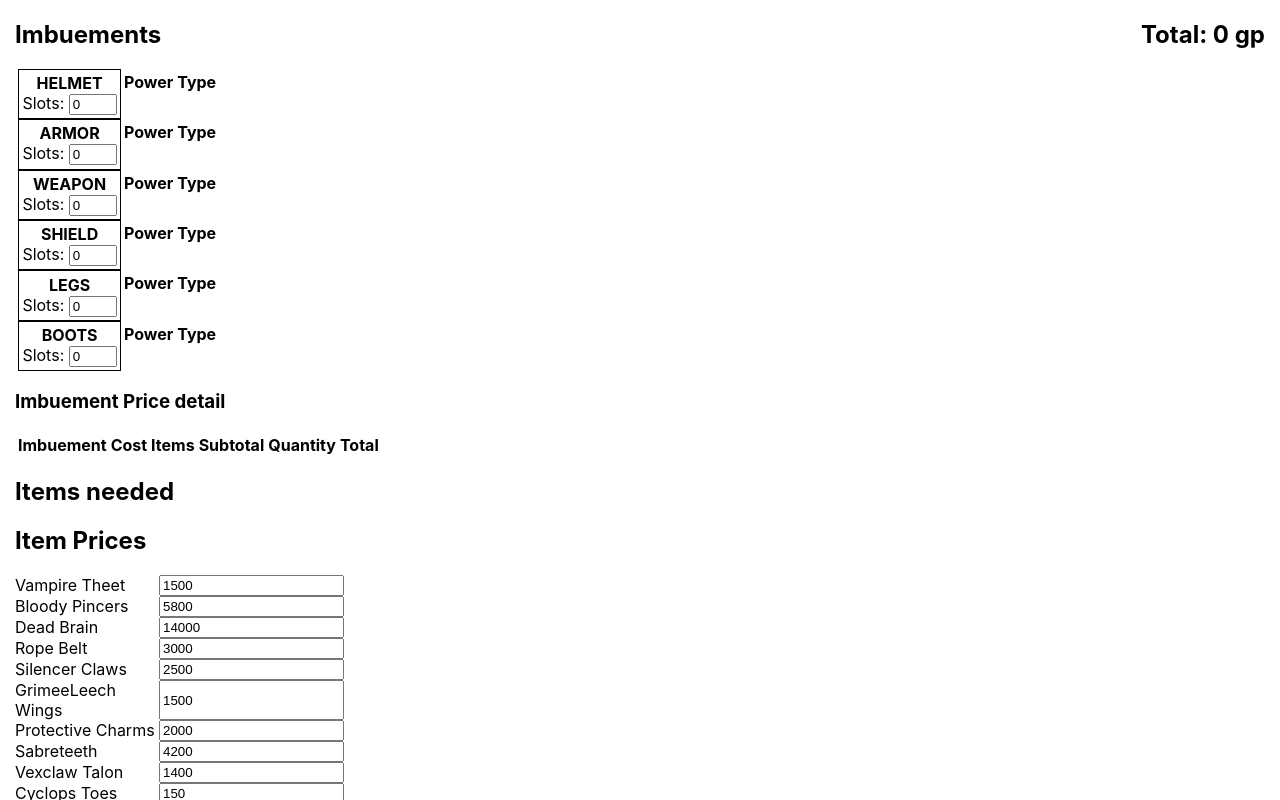
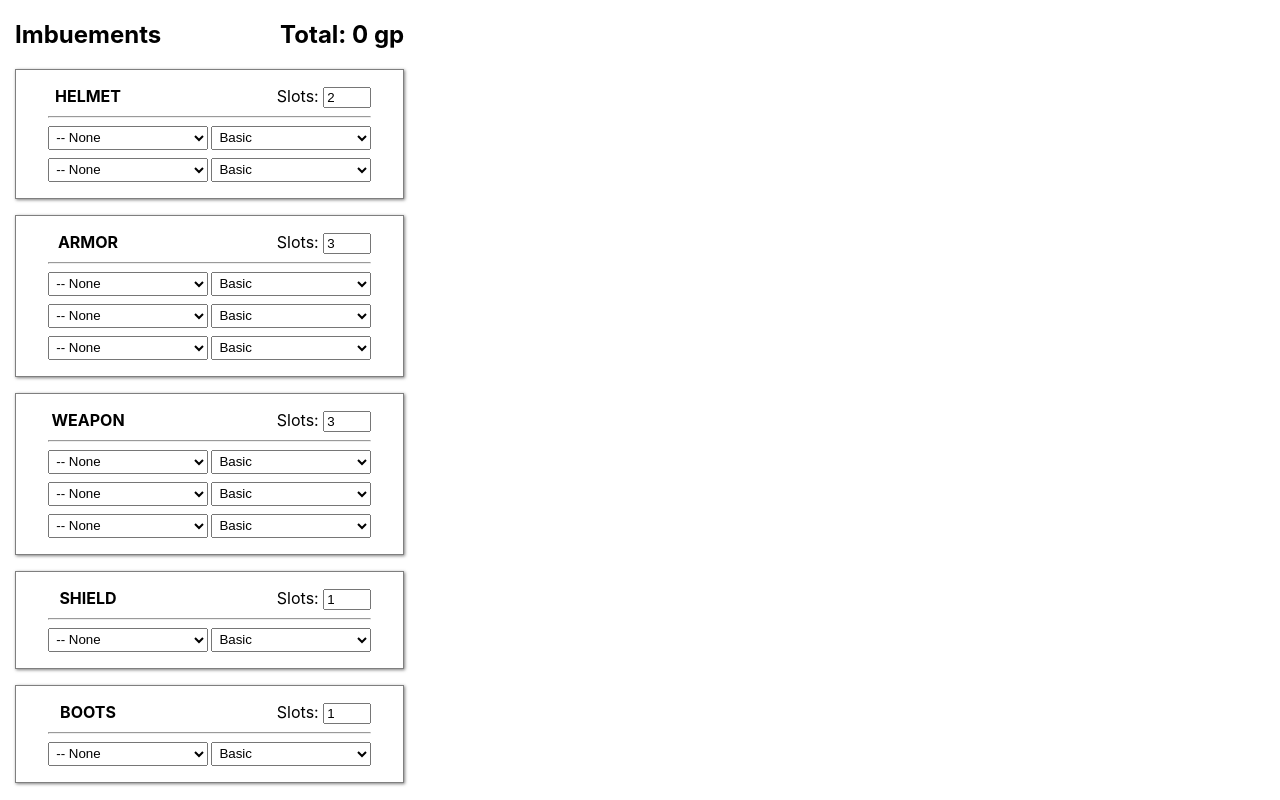
Before and after one commit to GonziTaji/tibia-imbuements, a Next.js app: page / in a window 1280 px wide. Shown: the top 800 px of the page. Built offline with nearby package versions, Linux system fonts and the light colour scheme.

Commit message:
feat: better  layout &  initial slot quantity

```diff
--- a/package.json
+++ b/package.json
@@ -20,5 +20,8 @@
     "react-dom": "18.2.0",
     "typescript": "4.8.4",
     "zustand": "^4.1.4"
+  },
+  "devDependencies": {
+    "sass": "^1.56.1"
   }
 }
--- a/pages/index.tsx
+++ b/pages/index.tsx
@@ -1,10 +1,19 @@
 import { useEffect } from 'react';
-import { imbuementsPerSlot, imbuementTypesData, IMBUEMENT_POWER, IMBUEMENT_TYPE } from '../src/data';
+import { EQUIPEMENT_SLOT, imbuementsPerSlot, imbuementTypesData, IMBUEMENT_POWER, IMBUEMENT_TYPE } from '../src/data';
 import { ItemData } from '../src/types';
 import useImbuementStore from '../src/hooks/useImbuementStore';
 import { formatGold } from '../src/utils';
 import ItemPriceList from '../src/components/ItemPriceList';
 import ImbuementCostList from '../src/components/ImbuementCostList';
+import styles from '../styles/Home.module.css';
+
+const ImbuementMaxSlot = {
+    [EQUIPEMENT_SLOT.Helmet]: 2,
+    [EQUIPEMENT_SLOT.Armor]: 3,
+    [EQUIPEMENT_SLOT.Weapon]: 3,
+    [EQUIPEMENT_SLOT.Shield]: 1,
+    [EQUIPEMENT_SLOT.Boots]: 1,
+};
 
 export default function Home() {
     const { slots, itemPrices, changeImbuement, changeSlotQuantity, loadPrices } = useImbuementStore();
@@ -43,15 +52,24 @@ export default function Home() {
 
     return (
         <main style={{ padding: 15, paddingTop: 0 }}>
-            <article>
+            <article style={{ width: 'fit-content' }}>
                 <div style={{ display: 'flex', justifyContent: 'space-between' }}>
                     <h1>Imbuements</h1>
                     <h2>Total: {formatGold(grandTotal)}</h2>
                 </div>
 
-                {Object.entries(imbuementsPerSlot).map(([slot, availableTypes]) => (
-                    <div key={slot} style={{ display: 'flex' }}>
-                        <div style={{ border: '1px solid black', marginLeft: '0.2rem', padding: '0.2rem' }}>
+                {Object.keys(EQUIPEMENT_SLOT).map((slot) => (
+                    <div
+                        className={styles.slotContainer}
+                        key={slot}
+                        style={{
+                            border: '1px solid rgba(0,0,0,0.5)',
+                            boxShadow: '1px 1px 3px rgba(0,0,0,0.5)',
+                            padding: '1rem 2rem 0.5rem 2rem',
+                            marginBottom: '1rem',
+                        }}
+                    >
+                        <div style={{ display: 'flex', justifyContent: 'space-between' }}>
                             <span
                                 style={{
                                     display: 'block',
@@ -61,29 +79,25 @@ export default function Home() {
                             >
                                 <b>{slot.toUpperCase()}</b>
                             </span>
+
+                            <div>
                                 <label htmlFor="slot-quantity">Slots: </label>
                                 <input
                                     type="number"
                                     min={0}
-                                max={3}
+                                    max={ImbuementMaxSlot[slot]}
                                     onFocus={(e) => e.currentTarget.select()}
                                     onChange={(e) => changeSlotQuantity(slot as any, Number(e.currentTarget.value))}
                                     value={slots[slot].slotQuantity}
                                 />
                             </div>
+                        </div>
 
-                        <table style={{ marginBottom: '1rem' }}>
-                            <thead>
-                                <tr>
-                                    <th>Power</th>
-                                    <th>Type</th>
-                                </tr>
-                            </thead>
+                        <hr />
 
-                            <tbody>
+                        <div>
                             {slots[slot].imbuements.map((imbuement, i) => (
-                                    <tr key={i}>
-                                        <td>
+                                <div key={i} style={{ display: 'flex', gap: '0.2rem', paddingBottom: '0.5rem' }}>
                                     <select
                                         onChange={(e) => changeType(slot, i, e.currentTarget.value as any)}
                                         value={imbuement.type}
@@ -91,34 +105,28 @@ export default function Home() {
                                         <option key={IMBUEMENT_TYPE.None} value={IMBUEMENT_TYPE.None}>
                                             -- None
                                         </option>
-                                                {availableTypes.map((value, i) => (
+                                        {imbuementsPerSlot[slot].map((value, i) => (
                                             <option key={i} value={value}>
                                                 {value}
                                             </option>
                                         ))}
                                     </select>
-                                        </td>
 
-                                        <td>
-                                            <select
-                                                onChange={(e) => changePower(slot, i, e.currentTarget.value as any)}
-                                            >
+                                    <select onChange={(e) => changePower(slot, i, e.currentTarget.value as any)}>
                                         {Object.entries(IMBUEMENT_POWER).map(([name, value]) => (
                                             <option key={name} value={value}>
                                                 {name}
                                             </option>
                                         ))}
                                     </select>
-                                        </td>
-                                    </tr>
-                                ))}
-                            </tbody>
-                        </table>
                                 </div>
                             ))}
+                        </div>
+                    </div>
+                ))}
+            </article>
 
             <ImbuementCostList />
-            </article>
 
             <article>
                 <h1>Items needed</h1>
@@ -140,7 +148,7 @@ export default function Home() {
                                 readOnly
                             />
                             <span style={{ display: 'block', wordWrap: 'normal' }}>
-                                ={formatGold(itemPrices[itemData.item] * itemData.quantity)}
+                                &nbsp;=&nbsp;{formatGold(itemPrices[itemData.item] * itemData.quantity)}
                             </span>
                         </li>
                     ))}
--- a/src/components/ImbuementCostList.tsx
+++ b/src/components/ImbuementCostList.tsx
@@ -2,7 +2,7 @@ import { IMBUEMENT_POWER, IMBUEMENT_TYPE, pricePerPower } from '../data';
 import useImbuementStore from '../hooks/useImbuementStore';
 import { Imbuement } from '../types';
 import { formatGold } from '../utils';
-import styles from '../CostList.module.scss';
+import styles from '../../styles/CostList.module.scss';
 
 export default function ImbuementCostList() {
     const { slots } = useImbuementStore();
@@ -38,7 +38,6 @@ export default function ImbuementCostList() {
                         <th>Imbuement</th>
                         <th>Cost</th>
                         <th>Items</th>
-                        <th>Subtotal</th>
                         <th>Quantity</th>
                         <th>Total</th>
                     </tr>
@@ -66,8 +65,6 @@ export default function ImbuementCostList() {
 
                             <td className={styles.number}>{formatGold(imbuement.itemsTotal)}</td>
 
-                            <td className={styles.number}>{formatGold(imbuement.total)}</td>
-
                             <td style={{ textAlign: 'center' }}>{imbuement.quantity}</td>
 
                             <td className={styles.number}>{formatGold(imbuement.total * imbuement.quantity)}</td>
--- a/src/components/ItemPriceList.tsx
+++ b/src/components/ItemPriceList.tsx
@@ -4,7 +4,7 @@ export default function ItemPriceList() {
     const { changePrice, itemPrices } = useImbuementStore();
 
     return (
-        <article>
+        <article style={{ width: 'fit-content' }}>
             <h1>Item Prices</h1>
 
             <ul style={{ margin: 0, padding: 0 }}>
@@ -13,10 +13,10 @@ export default function ItemPriceList() {
                         key={item}
                         style={{
                             display: 'grid',
-                            gridTemplateColumns: '9rem min-content 1fr 1fr',
+                            gridTemplateColumns: '1fr 1fr',
                         }}
                     >
-                        <label htmlFor={item}>{item}</label>
+                        <label htmlFor={item}>{item}&nbsp;</label>
                         <input
                             id={item}
                             type="number"
--- a/src/data.ts
+++ b/src/data.ts
@@ -5,7 +5,7 @@ export const EQUIPEMENT_SLOT = {
     Armor: 'Armor',
     Weapon: 'Weapon',
     Shield: 'Shield',
-    Legs: 'Legs',
+    // Legs: 'Legs', // No legs with imbuement
     Boots: 'Boots',
 };
 
@@ -65,7 +65,6 @@ export const imbuementsPerSlot: { [slot: string]: string[] } = {
         IMBUEMENT_TYPE.Bash,
     ],
     [EQUIPEMENT_SLOT.Shield]: [],
-    [EQUIPEMENT_SLOT.Legs]: [],
     [EQUIPEMENT_SLOT.Boots]: [],
 };
 
--- a/src/hooks/useImbuementStore.ts
+++ b/src/hooks/useImbuementStore.ts
@@ -10,13 +10,15 @@ import {
 } from '../data';
 import { Imbuement } from '../types';
 
+export type SlotData = {
+    [slot: string]: {
+        imbuements: Imbuement[];
+        slotQuantity: number;
+    };
+};
+
 export type ImbuementStore = {
-    slots: {
-        [slot: string]: {
-            imbuements: Imbuement[];
-            slotQuantity: number;
-        };
-    };
+    slots: SlotData;
     itemPrices: { [item: string]: number };
     changeImbuement: (slot: string, index: number, power: number, type: string) => void;
     changeSlotQuantity: (slot: string, quantity: number) => void;
@@ -52,16 +54,23 @@ function createImbuement(power: number, type: string, itemPrices: { [item: strin
     return imbuement;
 }
 
+const initialSlots: SlotData = {
+    [EQUIPEMENT_SLOT.Helmet]: { imbuements: [], slotQuantity: 2 },
+    [EQUIPEMENT_SLOT.Armor]: { imbuements: [], slotQuantity: 3 },
+    [EQUIPEMENT_SLOT.Weapon]: { imbuements: [], slotQuantity: 3 },
+    [EQUIPEMENT_SLOT.Shield]: { imbuements: [], slotQuantity: 1 },
+    [EQUIPEMENT_SLOT.Boots]: { imbuements: [], slotQuantity: 1 },
+};
+
+for (const slot in initialSlots) {
+    for (let i = 0; i < initialSlots[slot].slotQuantity; i++) {
+        initialSlots[slot].imbuements.push(createImbuement(IMBUEMENT_POWER.Basic, IMBUEMENT_TYPE.None, baseItemPrices));
+    }
+}
+
 const useImbuementStore = createStore(
     immer<ImbuementStore>((set) => ({
-        slots: {
-            [EQUIPEMENT_SLOT.Helmet]: { imbuements: [], slotQuantity: 0 },
-            [EQUIPEMENT_SLOT.Armor]: { imbuements: [], slotQuantity: 0 },
-            [EQUIPEMENT_SLOT.Weapon]: { imbuements: [], slotQuantity: 0 },
-            [EQUIPEMENT_SLOT.Shield]: { imbuements: [], slotQuantity: 0 },
-            [EQUIPEMENT_SLOT.Legs]: { imbuements: [], slotQuantity: 0 },
-            [EQUIPEMENT_SLOT.Boots]: { imbuements: [], slotQuantity: 0 },
-        },
+        slots: initialSlots,
         imbuements: [],
         itemPrices: baseItemPrices,
         changeSlotQuantity: (slot, quantity) =>
--- a/styles/Home.module.css
+++ b/styles/Home.module.css
@@ -1,129 +1,3 @@
-.container {
-  padding: 0 2rem;
+.slotContainer select {
+    width: 10rem;
 }
-
-.main {
-  min-height: 100vh;
-  padding: 4rem 0;
-  flex: 1;
-  display: flex;
-  flex-direction: column;
-  justify-content: center;
-  align-items: center;
-}
-
-.footer {
-  display: flex;
-  flex: 1;
-  padding: 2rem 0;
-  border-top: 1px solid #eaeaea;
-  justify-content: center;
-  align-items: center;
-}
-
-.footer a {
-  display: flex;
-  justify-content: center;
-  align-items: center;
-  flex-grow: 1;
-}
-
-.title a {
-  color: #0070f3;
-  text-decoration: none;
-}
-
-.title a:hover,
-.title a:focus,
-.title a:active {
-  text-decoration: underline;
-}
-
-.title {
-  margin: 0;
-  line-height: 1.15;
-  font-size: 4rem;
-}
-
-.title,
-.description {
-  text-align: center;
-}
-
-.description {
-  margin: 4rem 0;
-  line-height: 1.5;
-  font-size: 1.5rem;
-}
-
-.code {
-  background: #fafafa;
-  border-radius: 5px;
-  padding: 0.75rem;
-  font-size: 1.1rem;
-  font-family: Menlo, Monaco, Lucida Console, Liberation Mono, DejaVu Sans Mono,
-    Bitstream Vera Sans Mono, Courier New, monospace;
-}
-
-.grid {
-  display: flex;
-  align-items: center;
-  justify-content: center;
-  flex-wrap: wrap;
-  max-width: 800px;
-}
-
-.card {
-  margin: 1rem;
-  padding: 1.5rem;
-  text-align: left;
-  color: inherit;
-  text-decoration: none;
-  border: 1px solid #eaeaea;
-  border-radius: 10px;
-  transition: color 0.15s ease, border-color 0.15s ease;
-  max-width: 300px;
-}
-
-.card:hover,
-.card:focus,
-.card:active {
-  color: #0070f3;
-  border-color: #0070f3;
-}
-
-.card h2 {
-  margin: 0 0 1rem 0;
-  font-size: 1.5rem;
-}
-
-.card p {
-  margin: 0;
-  font-size: 1.25rem;
-  line-height: 1.5;
-}
-
-.logo {
-  height: 1em;
-  margin-left: 0.5rem;
-}
-
-@media (max-width: 600px) {
-  .grid {
-    width: 100%;
-    flex-direction: column;
-  }
-}
-
-@media (prefers-color-scheme: dark) {
-  .card,
-  .footer {
-    border-color: #222;
-  }
-  .code {
-    background: #111;
-  }
-  .logo img {
-    filter: invert(1);
-  }
-}
--- a/styles/globals.css
+++ b/styles/globals.css
@@ -2,8 +2,8 @@ html,
 body {
     padding: 0;
     margin: 0;
-  font-family: -apple-system, BlinkMacSystemFont, Segoe UI, Roboto, Oxygen,
-    Ubuntu, Cantarell, Fira Sans, Droid Sans, Helvetica Neue, sans-serif;
+    font-family: -apple-system, BlinkMacSystemFont, Segoe UI, Roboto, Oxygen, Ubuntu, Cantarell, Fira Sans, Droid Sans,
+        Helvetica Neue, sans-serif;
 }
 
 a {
@@ -24,3 +24,12 @@ a {
         background: black;
     }
 }
+
+input {
+    max-width: 6rem;
+}
+
+select {
+    height: 1.5rem;
+    padding-left: 0.2rem;
+}
```
Also changed, not shown: styles/CostList.module.scss (renamed from src/CostList.module.scss), 1 other file (tests, documents, lock files or other folders). Lines whose indentation alone changed are shown as unchanged.
